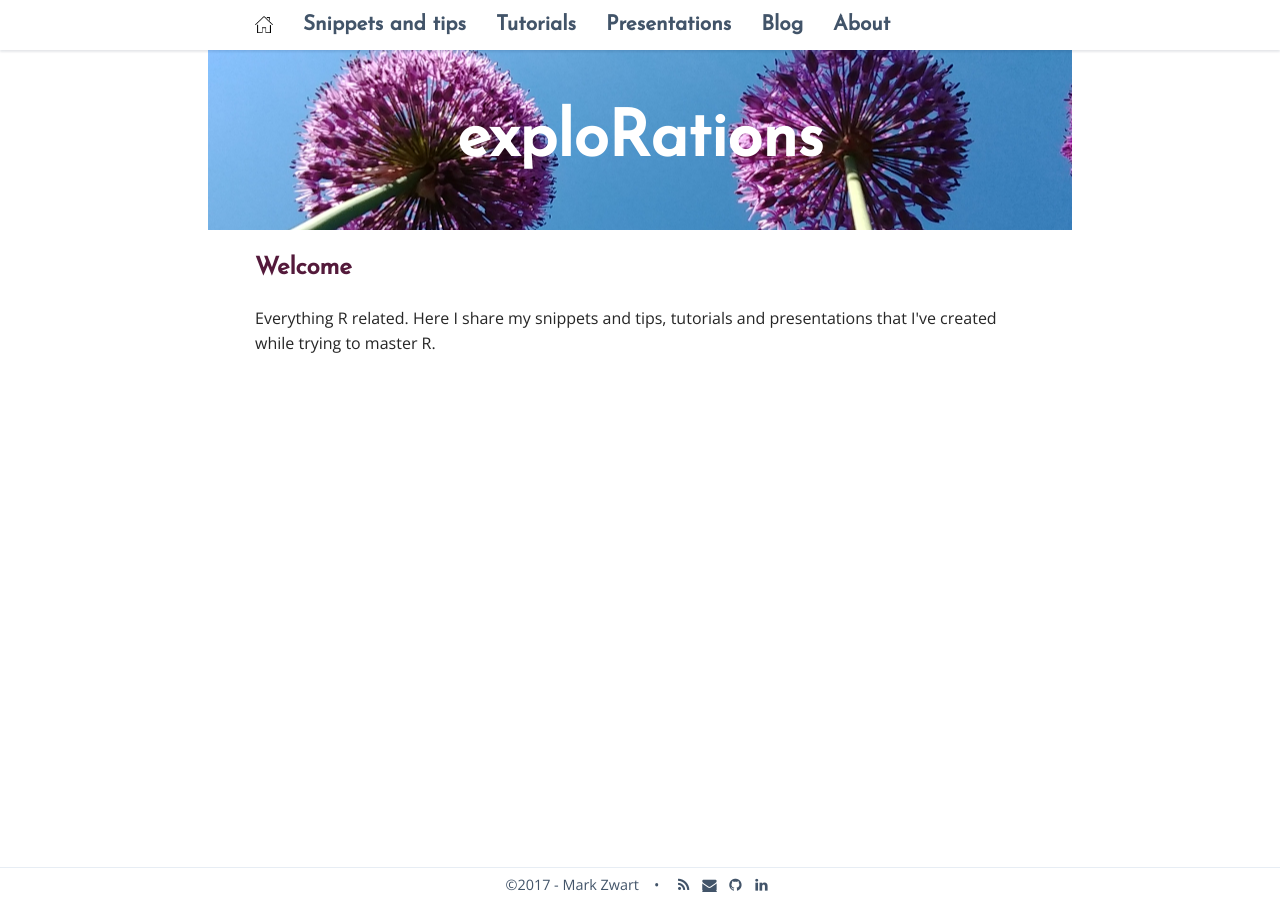
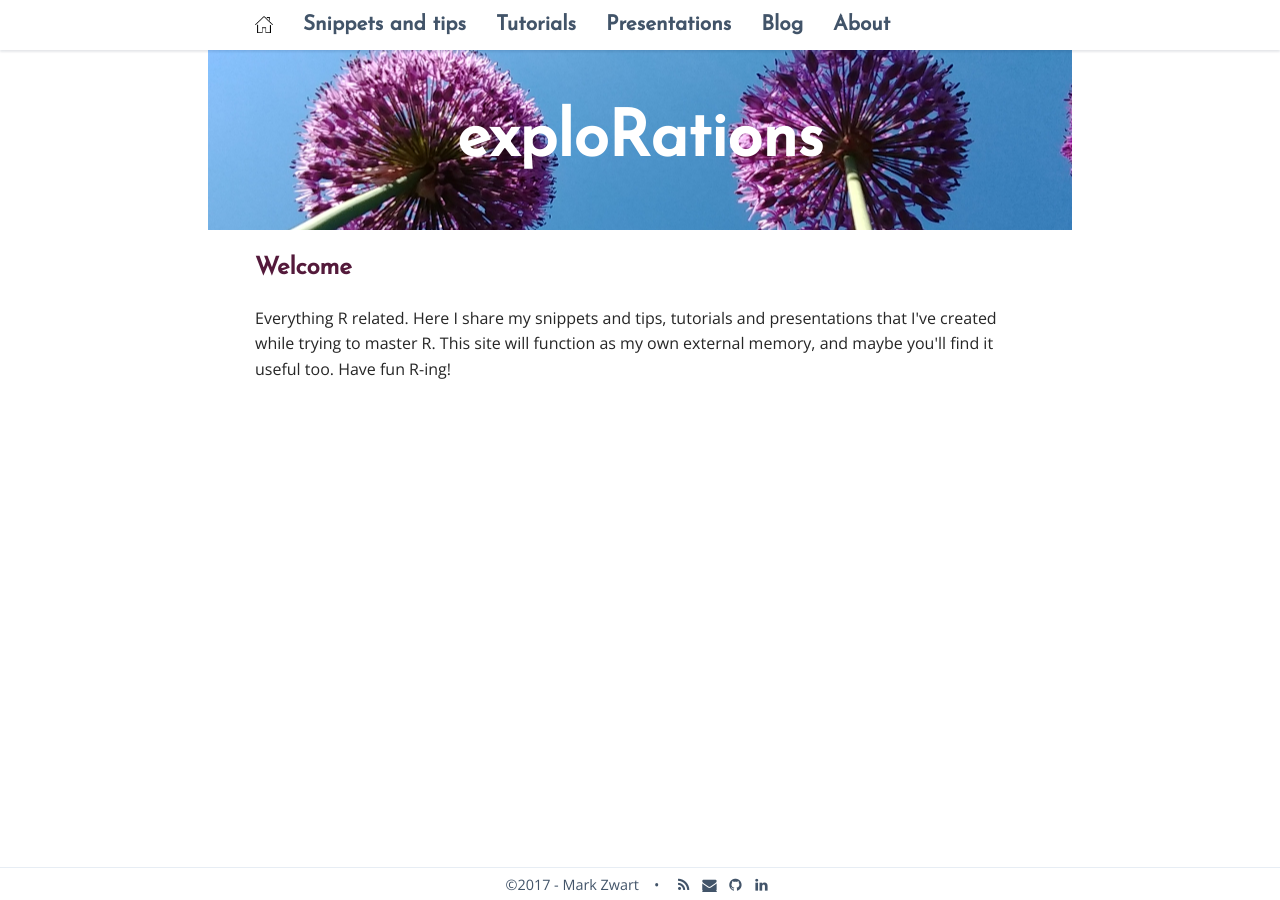
Before and after one commit to mark-me/mark-me.github.io, a Jekyll site: the page built from index.html, in a window 1280 px wide. Built offline with Jekyll 4.4.1, drawn with Linux system fonts in a browser that asks for light colours; nearby versions of some CDN libraries; comment, search, counter and statistics services are not loaded.

Commit message:
Update index.html

```diff
--- a/index.html
+++ b/index.html
@@ -2,6 +2,6 @@
 layout: default
 ---
 
-  <h2>Welcome</h2>
+<h2>Welcome</h2>
 
-  Everything R related. Here I share my snippets and tips, tutorials and presentations that I've created while trying to master R.
+Everything R related. Here I share my snippets and tips, tutorials and presentations that I've created while trying to master R. This site will function as my own external memory, and maybe you'll find it useful too. Have fun R-ing!
```
